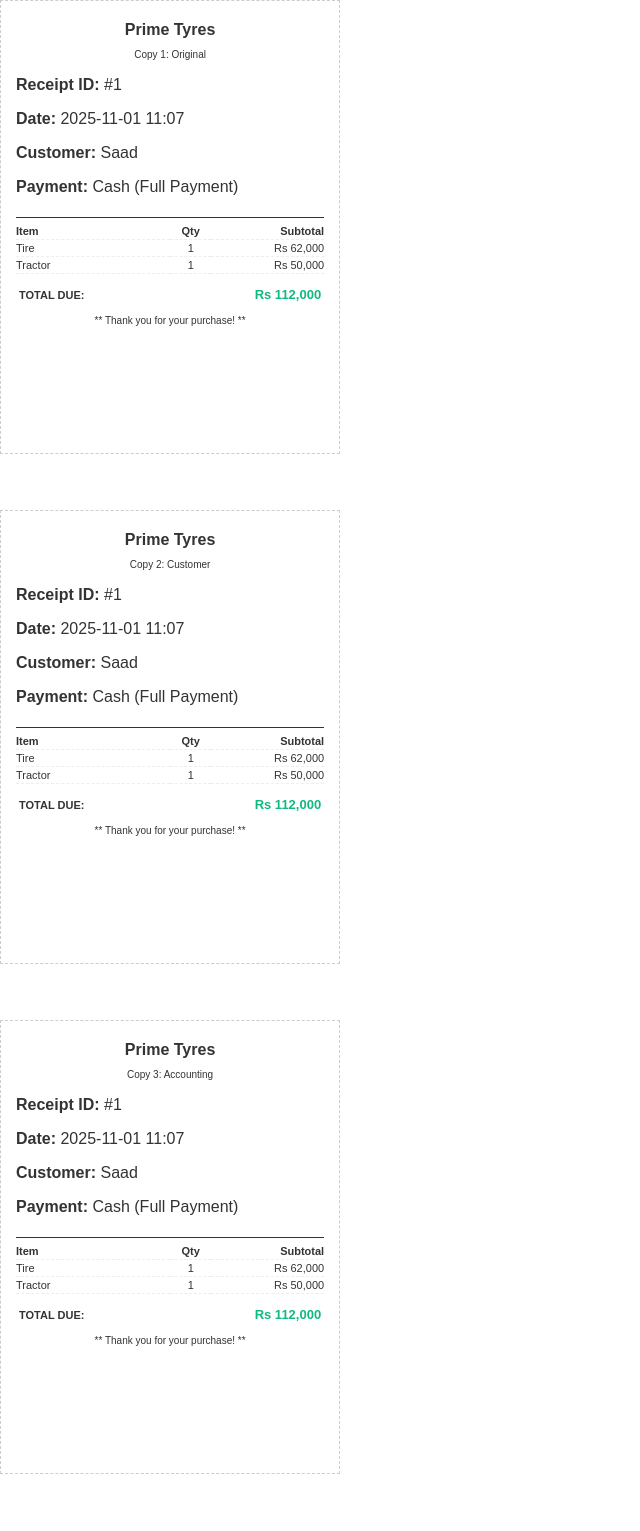
After one commit to ahmadfaraz2/POS-prime-tyres, a Django app: page /sales/1/receipt/ in a window 1280 px wide. The commit adds this page. Shown: the whole page, without its empty margins (0-640 px from the left). Run offline with Django 5.2, Linux system fonts and the light colour scheme; a user stored in the database is signed in; data comes from the database, SQL or seed files in the repository.

Commit message:
Implement a simple receipt download option

```diff
--- /dev/null
+++ b/sales/templates/sales/sale_receipt.html
@@ -0,0 +1,135 @@
+{% load humanize %}
+<!DOCTYPE html>
+<html lang="en">
+<head>
+    <meta charset="UTF-8">
+    <title>A4 Receipt Copies #{{ sale.id }}</title>
+    <style>
+        body {
+            font-family: Arial, sans-serif;
+            margin: 0;
+            padding: 0;
+            color: #333;
+        }
+
+        /* --- Print Styles for A4 Paper --- */
+        @page {
+            size: A4;
+            margin: 1cm; /* Standard A4 margin */
+        }
+
+        .a4-container {
+            width: 100%;
+            display: flex; /* Use flex to put copies side-by-side or stacked */
+            flex-direction: column; /* Stacked copies */
+            align-items: flex-start;
+        }
+
+        .receipt-copy {
+            width: 9cm; /* Arbitrary width, adjust as needed */
+            max-width: 100%;
+            height: 12cm; /* Fixed height for consistent look */
+            margin-bottom: 1.5cm; /* Spacing between stacked receipts */
+            padding: 15px;
+            border: 1px dashed #ccc;
+            box-sizing: border-box;
+            page-break-after: avoid; /* Keep copies on the same page */
+        }
+
+        /* Optional: If you want three side-by-side copies */
+        /*
+        @media print {
+            .a4-container {
+                flex-direction: row;
+                justify-content: space-between;
+            }
+            .receipt-copy {
+                width: 30%;
+                margin-right: 1%;
+            }
+        }
+        */
+
+        h1, h2 {
+            text-align: center;
+            margin: 5px 0;
+        }
+        .header {
+            border-bottom: 1px solid #333;
+            padding-bottom: 5px;
+            margin-bottom: 5px;
+        }
+        .details, .items, .footer {
+            margin-bottom: 10px;
+            font-size: 11px; /* Smaller font for A4 density */
+        }
+        .items table {
+            width: 100%;
+            border-collapse: collapse;
+        }
+        .items th, .items td {
+            text-align: left;
+            padding: 2px 0;
+            border-bottom: 1px dashed #eee;
+        }
+        .total-row {
+            font-weight: bold;
+            border-top: 1px solid #333;
+            padding-top: 3px !important;
+        }
+        .total-row td:last-child {
+            font-size: 13px;
+            color: #10B981;
+        }
+    </style>
+</head>
+<body onload="window.print()">
+    <div class="a4-container">
+        {% for i in "123" %}
+        <div class="receipt-copy">
+            <h1 style="font-size: 16px;">{{ COMPANY_NAME|default:"Prime Tyres" }}</h1>
+            <p style="text-align: center; font-size: 10px;">Copy {{ forloop.counter }}: {% if forloop.first %}Original{% elif forloop.counter == 2 %}Customer{% else %}Accounting{% endif %}</p>
+
+            <div class="header">
+                <p><strong>Receipt ID:</strong> #{{ sale.id }}</p>
+                <p><strong>Date:</strong> {{ sale.sale_date|date:"Y-m-d H:i" }}</p>
+                <p><strong>Customer:</strong> {{ sale.customer.name|default:"N/A" }}</p>
+                <p><strong>Payment:</strong> {{ sale.get_payment_method_display }} ({{ sale.get_payment_type_display }})</p>
+            </div>
+
+            <div class="items">
+                <table>
+                    <thead>
+                        <tr>
+                            <th style="width: 50%;">Item</th>
+                            <th style="text-align: center;">Qty</th>
+                            <th style="text-align: right;">Subtotal</th>
+                        </tr>
+                    </thead>
+                    <tbody>
+                        {% for item in sale.items.all %}
+                        <tr>
+                            <td>{{ item.product.name|truncatechars:20 }}</td>
+                            <td style="text-align: center;">{{ item.quantity }}</td>
+                            <td style="text-align: right;">Rs {{ item.subtotal|floatformat:0|intcomma }}</td>
+                        </tr>
+                        {% endfor %}
+                    </tbody>
+                </table>
+            </div>
+
+            <div class="footer">
+                <table style="width: 100%;">
+                    <tr class="total-row">
+                        <td colspan="2">TOTAL DUE:</td>
+                        <td style="text-align: right;">Rs {{ sale.total_amount|floatformat:0|intcomma }}</td>
+                    </tr>
+                </table>
+            </div>
+
+            <p style="text-align: center; font-size: 10px; margin-top: 10px;">** Thank you for your purchase! **</p>
+        </div>
+        {% endfor %}
+    </div>
+</body>
+</html>
--- a/sales/urls.py
+++ b/sales/urls.py
@@ -8,7 +8,7 @@
     path('', views.SaleListView.as_view(), name='sale_list'),
     path('create/', views.SaleCreateView.as_view(), name='sale_create'),
     path('<int:pk>/', views.SaleDetailView.as_view(), name='sale_detail'),
-
+    path('<int:pk>/receipt/', views.sale_receipt_view, name='sale_receipt'),
     # Installment and Payment Flow
     path('installments/', views.InstallmentListView.as_view(), name='installment_list'),
     # Route to pay against a specific InstallmentPlan (uses its PK)
--- a/sales/views.py
+++ b/sales/views.py
@@ -1,6 +1,7 @@
 from django.shortcuts import render, redirect, get_object_or_404
 from django.views.generic import ListView, DetailView, CreateView
 from django.contrib.auth.mixins import LoginRequiredMixin
+from django.contrib.auth.decorators import login_required
 from django.db import transaction
 from django.db.models import Sum, F
 from django.forms import inlineformset_factory
@@ -129,3 +130,16 @@
         payment.save()
         messages.success(self.request, f"Payment of ${payment.amount_paid} recorded successfully.")
         return redirect(self.get_success_url())
+
+
+
+@login_required
+def sale_receipt_view(request, pk):
+    """Generates a simplified, print-friendly receipt view for a Sale."""
+    sale = get_object_or_404(Sale, pk=pk)
+
+    context = {
+        'sale': sale,
+    }
+    # Renders the new, simple receipt template
+    return render(request, 'sales/sale_receipt.html', context)
```
Also changed, not shown: sales/templates/sales/sale_detail.html (+7 -1 lines).
